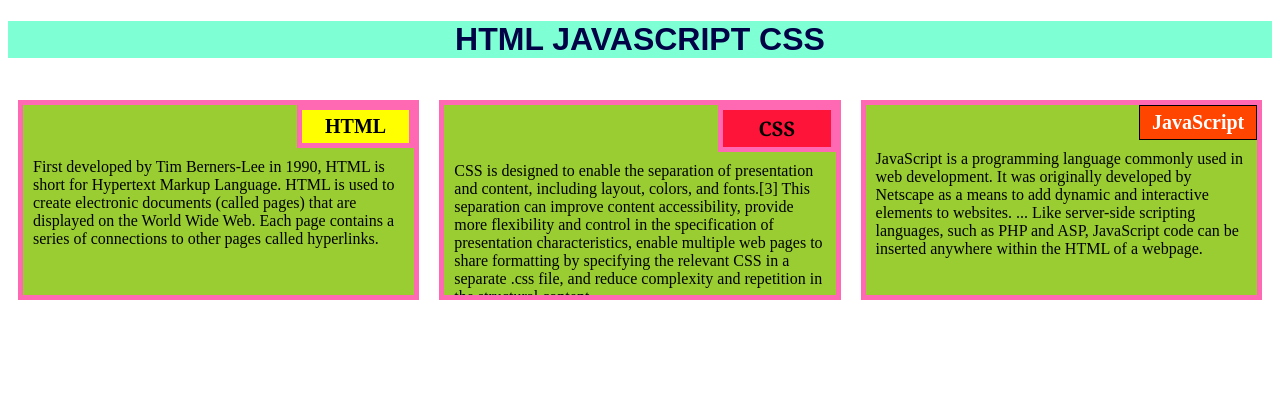
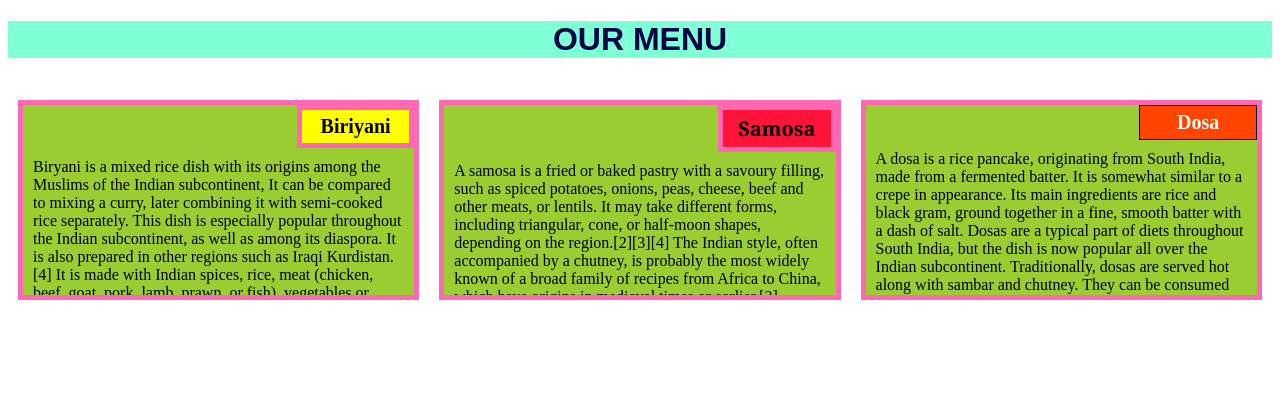
Before and after one commit to rht-rht/Coursera-Assignment, a plain HTML site: page index.html in a window 1280 px wide. Drawn offline with Linux system fonts and the light colour scheme.

Commit message:
Update index.html

```diff
--- a/index.html
+++ b/index.html
@@ -6,38 +6,38 @@
 	<meta name="viewport" content="width=device-width, initial-scale=1">
 
 	<link rel="stylesheet" type="text/css" href="style.css">
-	<title>arpit Module 2</title>
+	<title>Assignment Module 2</title>
 </head>
 <body>
-	<h1>HTML JAVASCRIPT CSS</h1>
+	<h1>OUR MENU</h1>
 	<div class="row">
 	<div class="container col-lg-4 col-md-6 col-sm-12">
 		<section>
 		<div id="htmll">
-			HTML
+			Biriyani
 		</div>
 		<p>
-			First developed by Tim Berners-Lee in 1990, HTML is short for Hypertext Markup Language. HTML is used to create electronic documents (called pages) that are displayed on the World Wide Web. Each page contains a series of connections to other pages called hyperlinks.
+			Biryani is a mixed rice dish with its origins among the Muslims of the Indian subcontinent, It can be compared to mixing a curry, later combining it with semi-cooked rice separately. This dish is especially popular throughout the Indian subcontinent, as well as among its diaspora. It is also prepared in other regions such as Iraqi Kurdistan.[4] It is made with Indian spices, rice, meat (chicken, beef, goat, pork, lamb, prawn, or fish), vegetables or eggs. The word 'biryani' is derived from a Persian word, birian, which means fried before cooking. It is one of the most popular dishes, which has acquired a niche for itself in South Asian cuisine.
 		</p>
 		</section>
 	</div>
 	<div class="container col-lg-4 col-md-6 col-sm-12">
 		<section>
 		<div id="csss">
-			CSS
+			Samosa
 		</div>
 		<p>
-			CSS is designed to enable the separation of presentation and content, including layout, colors, and fonts.[3] This separation can improve content accessibility, provide more flexibility and control in the specification of presentation characteristics, enable multiple web pages to share formatting by specifying the relevant CSS in a separate .css file, and reduce complexity and repetition in the structural content.
-		</p>
+			A samosa is a fried or baked pastry with a savoury filling, such as spiced potatoes, onions, peas, cheese, beef and other meats, or lentils. It may take different forms, including triangular, cone, or half-moon shapes, depending on the region.[2][3][4] The Indian style, often accompanied by a chutney, is probably the most widely known of a broad family of recipes from Africa to China, which have origins in medieval times or earlier.[2] Samosas are a popular entrée, appetizer, or snack in the local cuisines of the Indian subcontinent, Western Asia, Southeast Asia, the Mediterranean, and Africa. Due to emigration and cultural diffusion from these areas, samosas today are often prepared in other regions.
+         		</p>
 		</section>
 	</div>
 	<div class="container col-lg-4 col-md-12 col-sm-12">
 		<section>
 		<div id="javascriptt">
-			JavaScript
+			Dosa
 		</div>
 		<p>
-			JavaScript is a programming language commonly used in web development. It was originally developed by Netscape as a means to add dynamic and interactive elements to websites. ... Like server-side scripting languages, such as PHP and ASP, JavaScript code can be inserted anywhere within the HTML of a webpage.
+			A dosa is a rice pancake, originating from South India, made from a fermented batter. It is somewhat similar to a crepe in appearance. Its main ingredients are rice and black gram, ground together in a fine, smooth batter with a dash of salt. Dosas are a typical part of diets throughout South India, but the dish is now popular all over the Indian subcontinent. Traditionally, dosas are served hot along with sambar and chutney. They can be consumed with idli podi as well.
 		</p>
 		</section>
 	</div>
```
